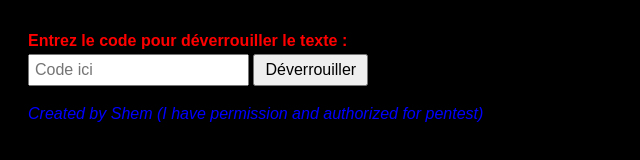
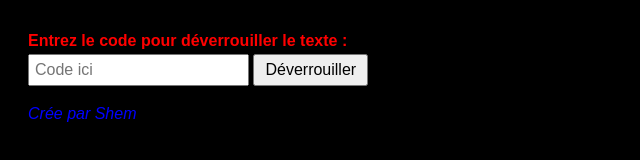
Before and after one commit to Shem3d/shemontop, a plain HTML site: page index.html in a window 1280 px wide. Shown: the whole page, without its empty margins (0-640 px from the left). Drawn offline with Linux system fonts and the light colour scheme.

Commit message:
Update index.html

```diff
--- a/index.html
+++ b/index.html
@@ -52,7 +52,7 @@
   <input type="text" id="code-input" placeholder="Code ici" />
   <button onclick="checkCode()">Déverrouiller</button>
   <div id="error-msg"></div>
-  <div id="credit">Created by Shem (I have permission and authorized for pentest)</div>
+  <div id="credit">Crée par Shem</div>
 </div>
 
 <div id="content">
```
